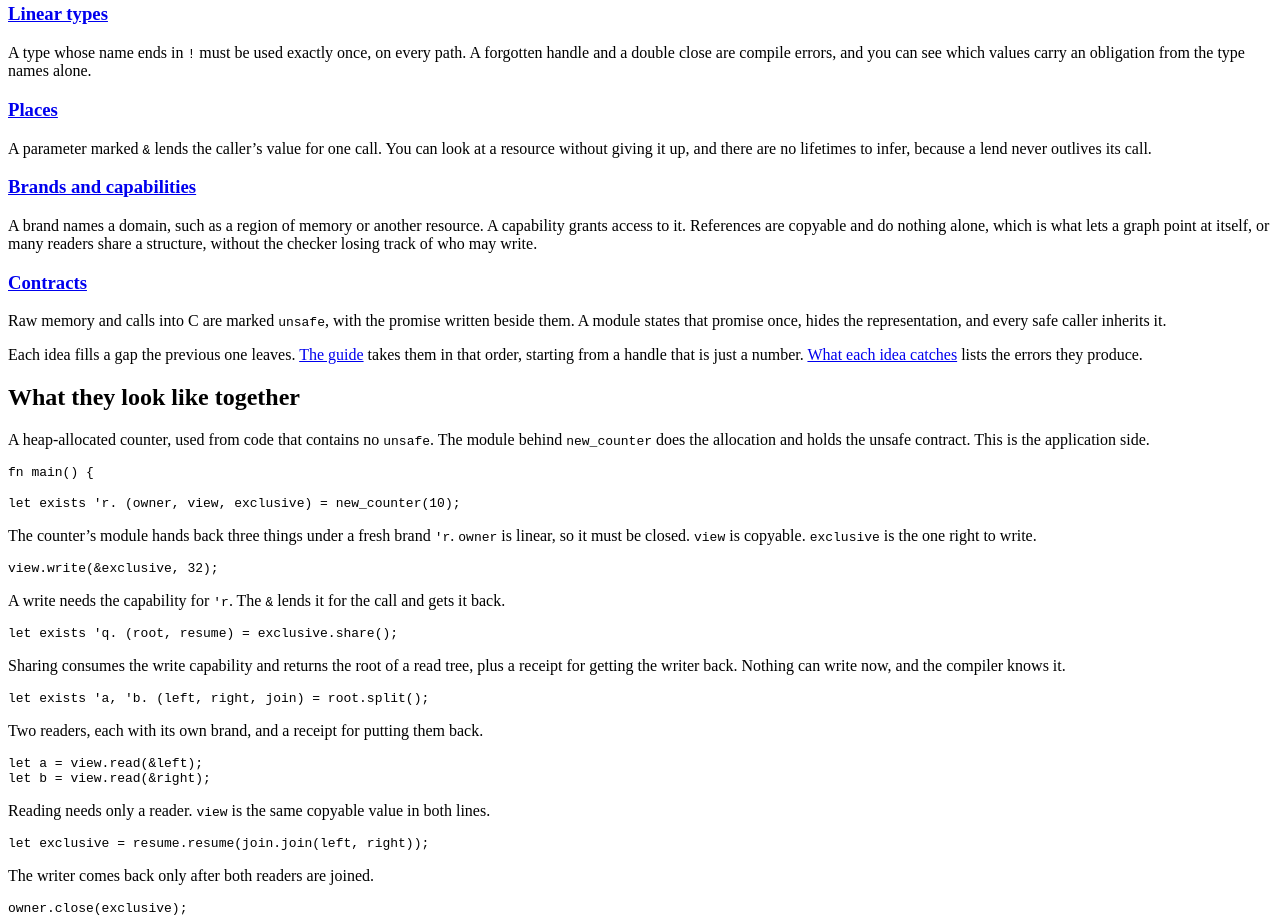
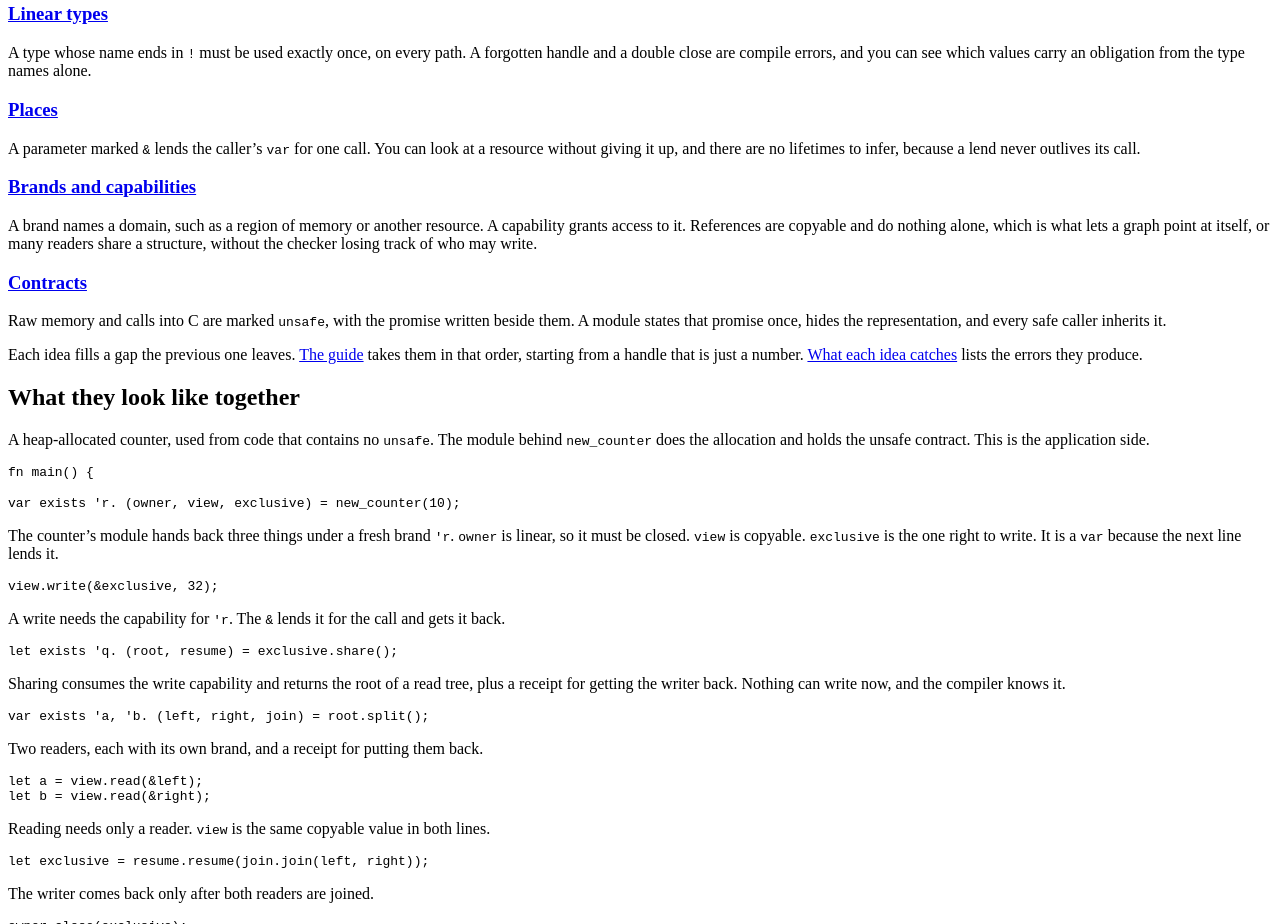
Before and after one commit to kursionlabs/kursal.dev, a plain HTML site: page src/index.html in a window 1280 px wide. Shown: the part 616-1540 px from the top of the page. Drawn offline with Linux system fonts and the light colour scheme.

Commit message:
Apply var-lending and message corrections from the compiler review
Guide, homepage, ideas, start, compiler and book Part 1 updated for
lending-needs-var, var patterns, and reworded diagnostics. Messages
that are about to change are shown without positions.

Co-Authored-By: Claude Sonnet 5.5 <noreply@anthropic.com>

```diff
--- a/src/index.html
+++ b/src/index.html
@@ -67,7 +67,7 @@ description = "kursal is a systems language that compiles to C. Linear types, le
   <header class="h-head"><h2>Four ideas, each with one job</h2></header>
   <div class="h-principles">
     <div><h3><a href="/guide/linear/">Linear types</a></h3><p>A type whose name ends in <code>!</code> must be used exactly once, on every path. A forgotten handle and a double close are compile errors, and you can see which values carry an obligation from the type names alone.</p></div>
-    <div><h3><a href="/guide/places/">Places</a></h3><p>A parameter marked <code>&amp;</code> lends the caller’s value for one call. You can look at a resource without giving it up, and there are no lifetimes to infer, because a lend never outlives its call.</p></div>
+    <div><h3><a href="/guide/places/">Places</a></h3><p>A parameter marked <code>&amp;</code> lends the caller’s <code>var</code> for one call. You can look at a resource without giving it up, and there are no lifetimes to infer, because a lend never outlives its call.</p></div>
     <div><h3><a href="/guide/graph/">Brands and capabilities</a></h3><p>A brand names a domain, such as a region of memory or another resource. A capability grants access to it. References are copyable and do nothing alone, which is what lets a graph point at itself, or many readers share a structure, without the checker losing track of who may write.</p></div>
     <div><h3><a href="/guide/resource/">Contracts</a></h3><p>Raw memory and calls into C are marked <code>unsafe</code>, with the promise written beside them. A module states that promise once, hides the representation, and every safe caller inherits it.</p></div>
   </div>
@@ -79,10 +79,10 @@ description = "kursal is a systems language that compiles to C. Linear types, le
   <p class="h-intro">A heap-allocated counter, used from code that contains no <code>unsafe</code>. The module behind <code>new_counter</code> does the allocation and holds the unsafe contract. This is the application side.</p>
   <div class="mc">
     <div class="mc-row"><code><span class="tok-keyword">fn</span> main() {</code><p></p></div>
-    <div class="mc-row"><code>    <span class="tok-keyword">let exists</span> 'r. (owner, view, exclusive) = new_counter(<span class="tok-number">10</span>);</code><p>The counter’s module hands back three things under a fresh brand <code>'r</code>. <code>owner</code> is linear, so it must be closed. <code>view</code> is copyable. <code>exclusive</code> is the one right to write.</p></div>
+    <div class="mc-row"><code>    <span class="tok-keyword">var exists</span> 'r. (owner, view, exclusive) = new_counter(<span class="tok-number">10</span>);</code><p>The counter’s module hands back three things under a fresh brand <code>'r</code>. <code>owner</code> is linear, so it must be closed. <code>view</code> is copyable. <code>exclusive</code> is the one right to write. It is a <code>var</code> because the next line lends it.</p></div>
     <div class="mc-row"><code>    view.write(&amp;exclusive, <span class="tok-number">32</span>);</code><p>A write needs the capability for <code>'r</code>. The <code>&amp;</code> lends it for the call and gets it back.</p></div>
     <div class="mc-row"><code>    <span class="tok-keyword">let exists</span> 'q. (root, resume) = exclusive.share();</code><p>Sharing consumes the write capability and returns the root of a read tree, plus a receipt for getting the writer back. Nothing can write now, and the compiler knows it.</p></div>
-    <div class="mc-row"><code>    <span class="tok-keyword">let exists</span> 'a, 'b. (left, right, join) = root.split();</code><p>Two readers, each with its own brand, and a receipt for putting them back.</p></div>
+    <div class="mc-row"><code>    <span class="tok-keyword">var exists</span> 'a, 'b. (left, right, join) = root.split();</code><p>Two readers, each with its own brand, and a receipt for putting them back.</p></div>
     <div class="mc-row"><code>    <span class="tok-keyword">let</span> a = view.read(&amp;left);<br>    <span class="tok-keyword">let</span> b = view.read(&amp;right);</code><p>Reading needs only a reader. <code>view</code> is the same copyable value in both lines.</p></div>
     <div class="mc-row"><code>    <span class="tok-keyword">let</span> exclusive = resume.resume(join.join(left, right));</code><p>The writer comes back only after both readers are joined.</p></div>
     <div class="mc-row"><code>    owner.close(exclusive);</code><p>Closing wants the write capability back, and uses up the linear owner.</p></div>
```
Also changed, not shown: 19 other files.
